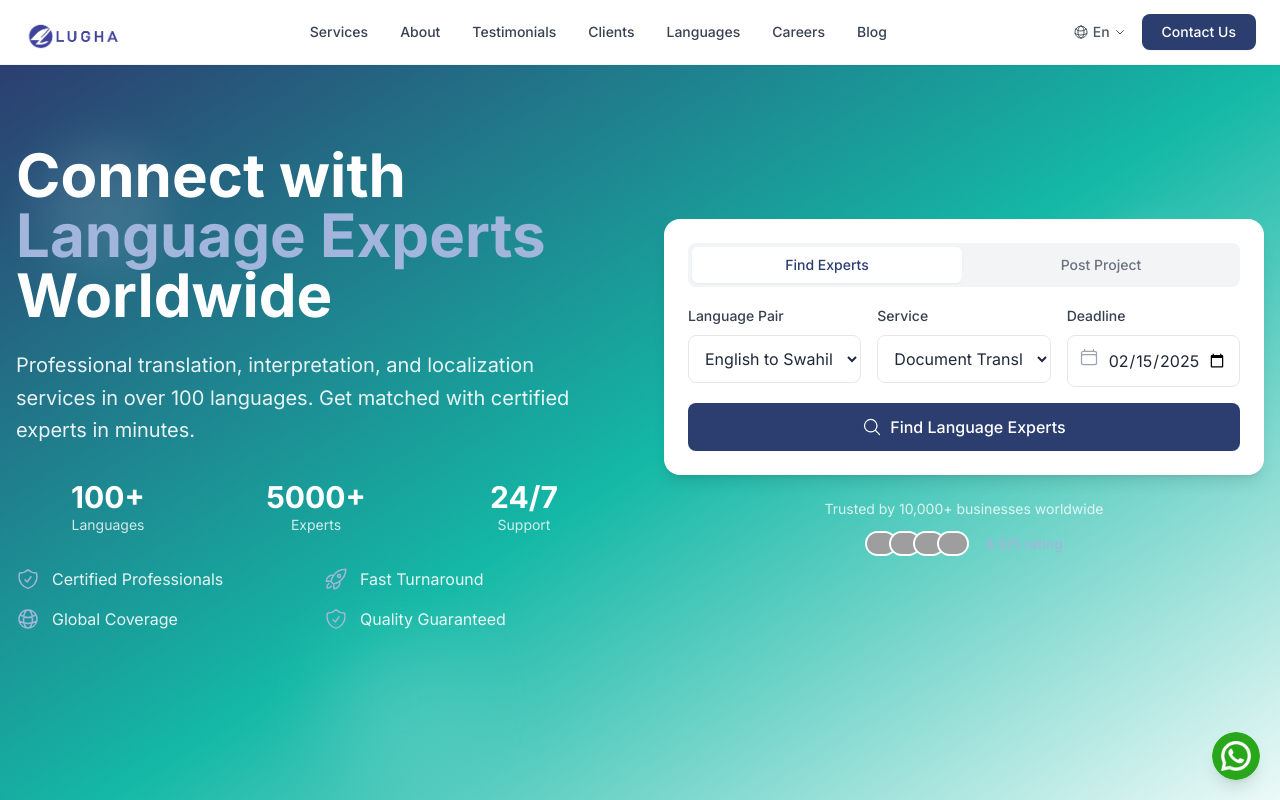
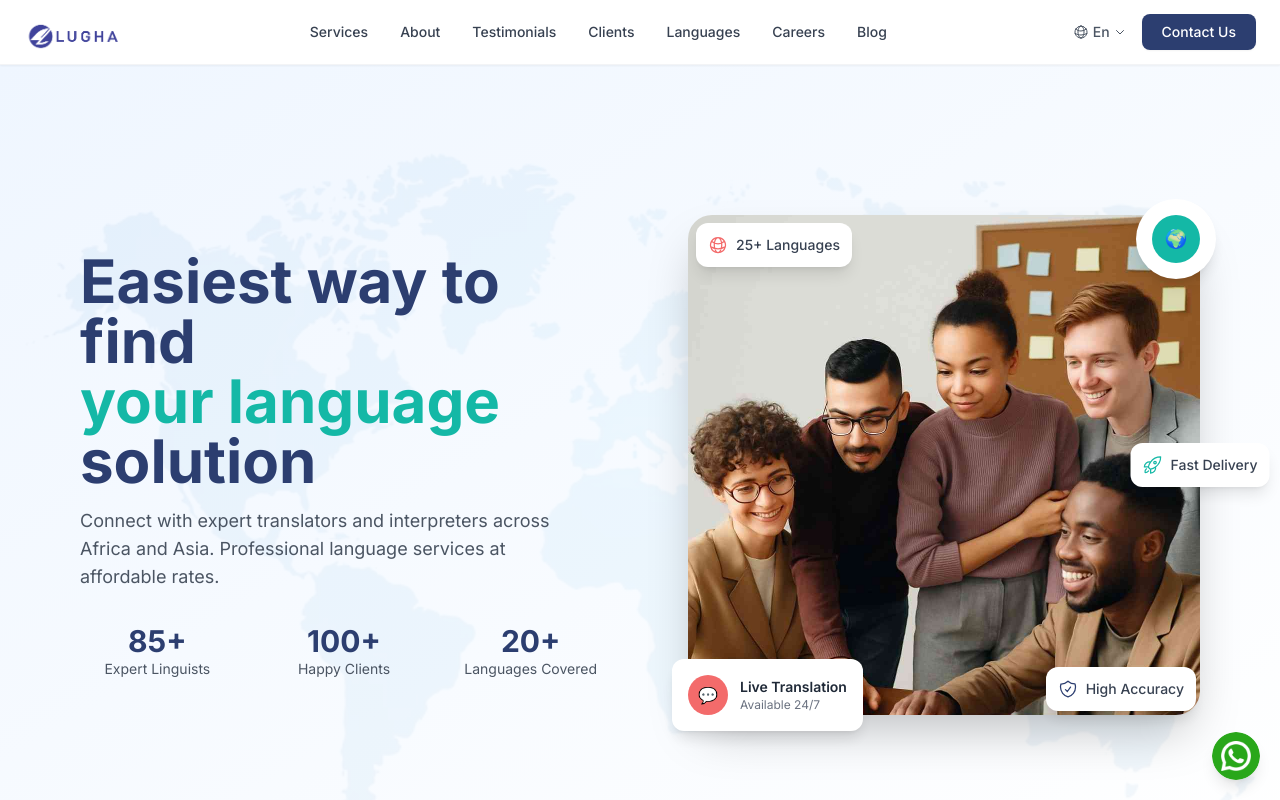
Before and after one commit to devis998/lughawebiste2.1, a Next.js app: page / in a window 1280 px wide. Shown: the top 800 px of the page. Built offline with nearby package versions, Linux system fonts and the light colour scheme; grey boxes are pictures that could not be loaded.

Commit message:
Hero updated

```diff
--- a/app/sections/Hero.tsx
+++ b/app/sections/Hero.tsx
@@ -1,208 +1,121 @@
 'use client'
 import Image from 'next/image'
 import { useEffect, useState } from 'react'
-import { CalendarIcon, MagnifyingGlassIcon, RocketLaunchIcon, ShieldCheckIcon, GlobeAltIcon } from '@heroicons/react/24/outline'
+import { RocketLaunchIcon, ShieldCheckIcon, GlobeAltIcon } from '@heroicons/react/24/outline'
 
 export default function Hero() {
   const [isVisible, setIsVisible] = useState(false)
-  const [formData, setFormData] = useState({
-    languagePair: 'English to Swahili',
-    service: 'Document Translation',
-    deadline: '2025-02-15'
-  })
-  const [isSubmitting, setIsSubmitting] = useState(false)
 
   useEffect(() => {
     const timeout = setTimeout(() => setIsVisible(true), 200)
     return () => clearTimeout(timeout)
   }, [])
 
-  const handleInputChange = (e: React.ChangeEvent<HTMLSelectElement | HTMLInputElement>) => {
-    const { name, value } = e.target
-    setFormData(prev => ({
-      ...prev,
-      [name]: value
-    }))
-  }
+  return (
+    <section className="relative min-h-screen bg-gradient-to-br from-blue-50 to-white flex items-center justify-center px-4 sm:px-6 md:px-12 lg:px-20 py-8 sm:py-12 md:py-16 overflow-hidden">
 
-  const handleSubmit = async (e: React.FormEvent) => {
-    e.preventDefault()
-    setIsSubmitting(true)
-
-    try {
-      const response = await fetch('/api/hero', {
-        method: 'POST',
-        headers: {
-          'Content-Type': 'application/json',
-        },
-        body: JSON.stringify(formData)
-      })
-
-      const data = await response.json()
-
-      if (data.success) {
-        alert('Language expert request submitted successfully! We will contact you soon.')
-        setFormData({
-          languagePair: 'English to Swahili',
-          service: 'Document Translation',
-          deadline: '2025-02-15'
-        })
-      } else {
-        alert(data.message || 'Failed to submit request. Please try again.')
-      }
-    } catch (error) {
-      alert('Failed to submit request. Please try again.')
-    } finally {
-      setIsSubmitting(false)
-    }
-  }
-
-  return (
-    <section className="relative min-h-screen bg-gradient-to-br from-lugha-primary via-lugha-teal to-lugha-secondary overflow-hidden">
-      {/* Background Pattern */}
-      <div className="absolute inset-0 opacity-10">
-        <div className="absolute top-20 left-10 w-32 h-32 bg-white rounded-full blur-xl"></div>
-        <div className="absolute top-40 right-20 w-24 h-24 bg-white rounded-full blur-lg"></div>
-        <div className="absolute bottom-20 left-1/4 w-40 h-40 bg-white rounded-full blur-2xl"></div>
+      {/* Background World Map */}
+      <div className="absolute inset-0 opacity-5 pointer-events-none z-0">
+        <Image
+          src="/globe-bg.avif"
+          alt="World map background"
+          fill
+          className="object-cover object-center"
+        />
       </div>
 
-      <div className="relative z-10 container mx-auto px-4 py-20">
-        <div className="grid lg:grid-cols-2 gap-12 items-center">
-          {/* Left Content */}
-          <div className={`space-y-8 transition-all duration-1000 ${isVisible ? 'opacity-100 translate-y-0' : 'opacity-0 translate-y-10'}`}>
-            <div className="space-y-6">
-              <h1 className="text-5xl lg:text-6xl font-bold text-white leading-tight">
-                Connect with
-                <span className="block text-lugha-accent">Language Experts</span>
-                Worldwide
+      <div className="max-w-7xl mx-auto grid grid-cols-1 lg:grid-cols-2 gap-16 items-center relative z-10 w-full">
+
+        {/* LEFT: CONTENT */}
+        <div
+          className={`space-y-8 transition-all duration-1000 order-1 ${
+            isVisible ? 'opacity-100 translate-y-0' : 'opacity-0 translate-y-8'
+          }`}
+        >
+          {/* Main Heading */}
+          <div className="space-y-4">
+            <h1 className="text-3xl sm:text-4xl md:text-5xl lg:text-6xl font-bold text-lugha-primary leading-tight">
+              Easiest way to find
+              <br />
+              <span className="text-lugha-teal">your language</span> solution
             </h1>
-              <p className="text-xl text-white/90 leading-relaxed">
-                Professional translation, interpretation, and localization services
-                in over 100 languages. Get matched with certified experts in minutes.
+            <p className="text-sm sm:text-base md:text-lg text-gray-600 max-w-lg leading-relaxed">
+              Connect with expert translators and interpreters across Africa and Asia.
+              Professional language services at affordable rates.
             </p>
           </div>
 
+          {/* Removed Search Box */}
+
           {/* Stats */}
-            <div className="grid grid-cols-3 gap-6">
+          <div className="grid grid-cols-3 gap-4 sm:gap-8">
             <div className="text-center">
-                <div className="text-3xl font-bold text-white">100+</div>
-                <div className="text-white/80 text-sm">Languages</div>
+              <div className="text-2xl md:text-3xl font-bold text-lugha-primary">85+</div>
+              <div className="text-sm text-gray-600">Expert Linguists</div>
             </div>
             <div className="text-center">
-                <div className="text-3xl font-bold text-white">5000+</div>
-                <div className="text-white/80 text-sm">Experts</div>
+              <div className="text-2xl md:text-3xl font-bold text-lugha-primary">100+</div>
+              <div className="text-sm text-gray-600">Happy Clients</div>
             </div>
             <div className="text-center">
-                <div className="text-3xl font-bold text-white">24/7</div>
-                <div className="text-white/80 text-sm">Support</div>
-              </div>
-            </div>
-
-            {/* Features */}
-            <div className="grid grid-cols-2 gap-4">
-              <div className="flex items-center space-x-3 text-white/90">
-                <ShieldCheckIcon className="h-6 w-6 text-lugha-accent" />
-                <span>Certified Professionals</span>
-              </div>
-              <div className="flex items-center space-x-3 text-white/90">
-                <RocketLaunchIcon className="h-6 w-6 text-lugha-accent" />
-                <span>Fast Turnaround</span>
-              </div>
-              <div className="flex items-center space-x-3 text-white/90">
-                <GlobeAltIcon className="h-6 w-6 text-lugha-accent" />
-                <span>Global Coverage</span>
-              </div>
-              <div className="flex items-center space-x-3 text-white/90">
-                <ShieldCheckIcon className="h-6 w-6 text-lugha-accent" />
-                <span>Quality Guaranteed</span>
+              <div className="text-2xl md:text-3xl font-bold text-lugha-primary">20+</div>
+              <div className="text-sm text-gray-600">Languages Covered</div>
             </div>
           </div>
         </div>
 
-          {/* Right Content - Search Form */}
-          <div className={`transition-all duration-1000 delay-300 ${isVisible ? 'opacity-100 translate-y-0' : 'opacity-0 translate-y-10'}`}>
-            <form onSubmit={handleSubmit} className="bg-white rounded-2xl shadow-lg p-6 space-y-4">
-              {/* Tabs */}
-              <div className="flex space-x-1 bg-gray-100 rounded-lg p-1">
-                <button className="flex-1 py-2 px-4 text-sm font-medium bg-white text-lugha-primary rounded-md shadow-sm transition">
-                  Find Experts
-                </button>
-                <button className="flex-1 py-2 px-4 text-sm font-medium text-gray-500 hover:text-gray-700 transition">
-                  Post Project
-                </button>
+        {/* RIGHT: IMAGE */}
+        <div
+          className={`relative flex justify-center lg:justify-end transition-all duration-1000 delay-300 order-2 ${
+            isVisible ? 'opacity-100 translate-y-0' : 'opacity-0 translate-y-8'
+          }`}
+        >
+          <div className="relative w-full max-w-sm sm:max-w-md md:max-w-lg">
+            <div className="relative h-[350px] sm:h-[400px] md:h-[450px] lg:h-[500px] rounded-3xl overflow-hidden shadow-2xl">
+              <Image
+                src="/Heroimage.jpeg"
+                alt="Global communication and translation services"
+                fill
+                className="object-cover"
+              />
             </div>
 
-              {/* Form Fields */}
-              <div className="grid grid-cols-1 md:grid-cols-3 gap-4">
-                <div className="space-y-2">
-                  <label className="text-sm font-medium text-gray-700">Language Pair</label>
-                  <select
-                    name="languagePair"
-                    value={formData.languagePair}
-                    onChange={handleInputChange}
-                    className="w-full p-3 border border-gray-200 rounded-lg focus:ring-2 focus:ring-lugha-teal bg-white"
-                  >
-                    <option>English to Swahili</option>
-                    <option>English to Hindi</option>
-                    <option>English to Gujarati</option>
-                    <option>English to French</option>
-                    <option>English to Spanish</option>
-                    <option>English to German</option>
-                  </select>
-                </div>
-
-                <div className="space-y-2">
-                  <label className="text-sm font-medium text-gray-700">Service</label>
-                  <select
-                    name="service"
-                    value={formData.service}
-                    onChange={handleInputChange}
-                    className="w-full p-3 border border-gray-200 rounded-lg focus:ring-2 focus:ring-lugha-teal bg-white"
-                  >
-                    <option>Document Translation</option>
-                    <option>Live Interpretation</option>
-                    <option>Voiceover</option>
-                    <option>Localization</option>
-                    <option>Transcription</option>
-                  </select>
-                </div>
-
-                <div className="space-y-2 relative">
-                  <label className="text-sm font-medium text-gray-700">Deadline</label>
-                  <CalendarIcon className="absolute left-3 top-9 h-5 w-5 text-gray-400" />
-                  <input
-                    type="date"
-                    name="deadline"
-                    value={formData.deadline}
-                    onChange={handleInputChange}
-                    className="w-full p-3 pl-10 border border-gray-200 rounded-lg focus:ring-2 focus:ring-lugha-teal"
-                  />
+            {/* 🌍 Badge */}
+            <div className="absolute -top-4 -right-4 bg-white rounded-full p-4 shadow-lg">
+              <div className="w-12 h-12 bg-lugha-teal rounded-full flex items-center justify-center">
+                <span className="text-white font-bold text-lg">🌍</span>
               </div>
             </div>
 
-              {/* Search Button */}
-              <button
-                type="submit"
-                disabled={isSubmitting}
-                className="w-full bg-lugha-primary hover:bg-lugha-primary/90 disabled:bg-gray-400 text-white py-3 px-6 rounded-lg font-medium flex items-center justify-center space-x-2 transition-colors"
-              >
-                <MagnifyingGlassIcon className="h-5 w-5" />
-                <span>{isSubmitting ? 'Submitting...' : 'Find Language Experts'}</span>
-              </button>
-            </form>
+            {/* 💬 Badge */}
+            <div className="absolute -bottom-4 -left-4 bg-white rounded-xl p-4 shadow-lg">
+              <div className="flex items-center space-x-3">
+                <div className="w-10 h-10 bg-lugha-coral rounded-full flex items-center justify-center">
+                  <span className="text-white font-bold">💬</span>
+                </div>
+                <div>
+                  <div className="text-sm font-semibold text-gray-800">Live Translation</div>
+                  <div className="text-xs text-gray-500">Available 24/7</div>
+                </div>
+              </div>
+            </div>
 
-            {/* Trust Indicators */}
-            <div className="mt-6 text-center text-white/80 text-sm">
-              <p>Trusted by 10,000+ businesses worldwide</p>
-              <div className="flex justify-center items-center space-x-4 mt-3">
-                <div className="flex -space-x-2">
-                  <Image src="/api/placeholder/32/32" alt="User" width={32} height={32} className="rounded-full border-2 border-white" />
-                  <Image src="/api/placeholder/32/32" alt="User" width={32} height={32} className="rounded-full border-2 border-white" />
-                  <Image src="/api/placeholder/32/32" alt="User" width={32} height={32} className="rounded-full border-2 border-white" />
-                  <Image src="/api/placeholder/32/32" alt="User" width={32} height={32} className="rounded-full border-2 border-white" />
+            {/* 🚀 Fast Delivery */}
+            <div className="absolute top-1/2 right-0 -translate-y-1/2 translate-x-1/2 bg-white rounded-xl p-3 shadow-lg flex items-center space-x-2">
+              <RocketLaunchIcon className="h-5 w-5 text-lugha-teal" />
+              <span className="text-sm font-medium text-gray-700">Fast Delivery</span>
             </div>
-                <span className="text-lugha-accent font-medium">4.9/5 rating</span>
+
+            {/* ✅ Accuracy */}
+            <div className="absolute bottom-1 right-1 bg-white rounded-xl p-3 shadow-lg flex items-center space-x-2">
+              <ShieldCheckIcon className="h-5 w-5 text-lugha-primary" />
+              <span className="text-sm font-medium text-gray-700">High Accuracy</span>
             </div>
+
+            {/* 🌐 Languages */}
+            <div className="absolute top-2 left-2 bg-white rounded-xl p-3 shadow-lg flex items-center space-x-2">
+              <GlobeAltIcon className="h-5 w-5 text-lugha-coral" />
+              <span className="text-sm font-medium text-gray-700">25+ Languages</span>
             </div>
           </div>
         </div>
```
Lines whose indentation alone changed are shown as unchanged.
